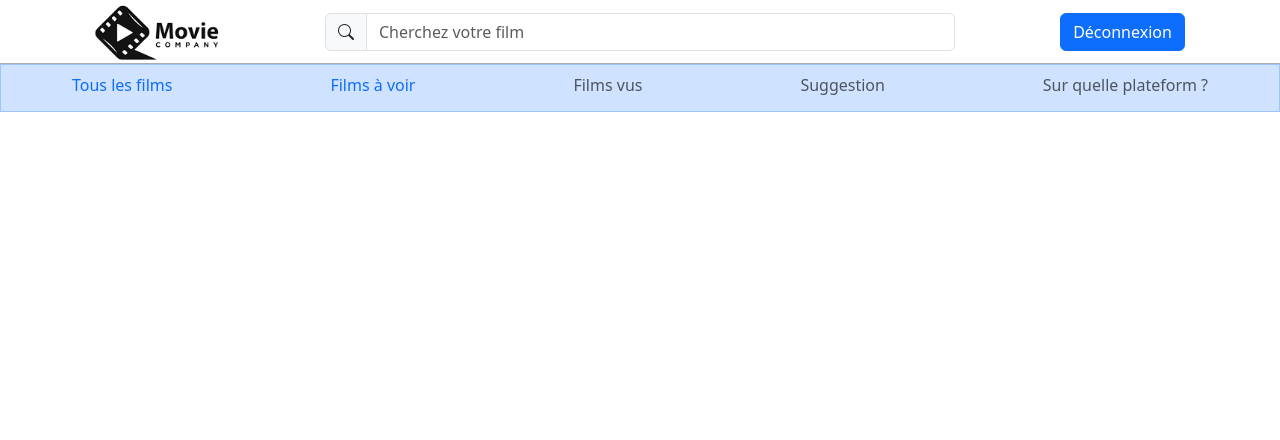
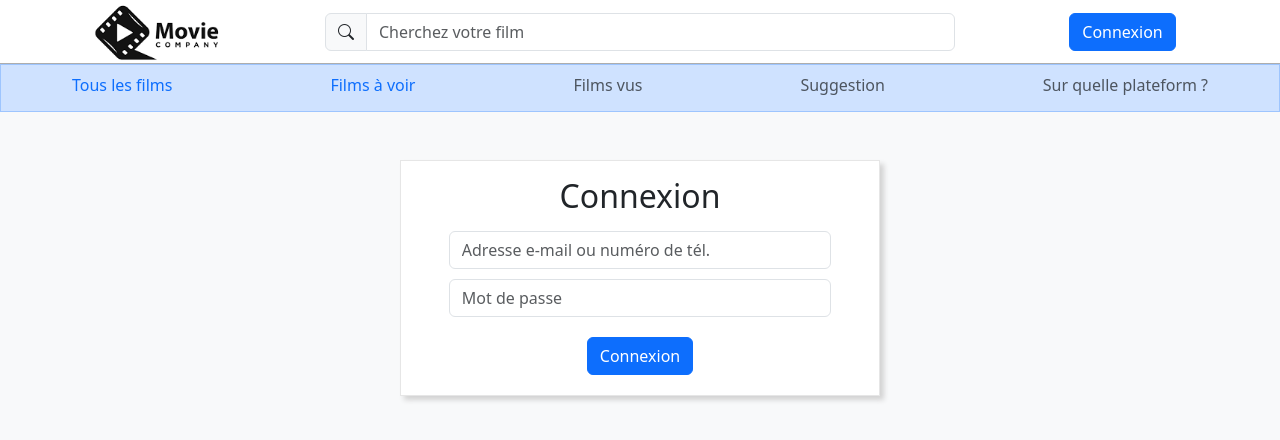
Before and after one commit to Tab0o33/vizMovies, an Angular app: page /login in a window 1280 px wide. Before the commit this address led to /. Shown: the top 440 px of the page. Built offline with nearby package versions, Linux system fonts and the light colour scheme.

Commit message:
feat(#001): ajout du login / logout

```diff
--- a/package.json
+++ b/package.json
@@ -1,6 +1,6 @@
 {
   "name": "viz-movies",
-  "version": "0.5.0",
+  "version": "0.6.0",
   "scripts": {
     "ng": "ng",
     "start": "ng serve",
--- a/src/app/app-routing.module.ts
+++ b/src/app/app-routing.module.ts
@@ -3,10 +3,13 @@ import { RouterModule, Routes } from '@angular/router';
 import { MovieGalleryComponent } from './movie-gallery/movie-gallery.component';
 import { SingleMoviePageComponent } from './single-movie-page/single-movie-page.component';
 import { TowatchListComponent } from './towatch-list/towatch-list.component';
+import { LoginComponent } from './login/login.component';
+import { AuthGuard } from './guards/auth.guard';
 
 const routes: Routes = [
     { path: 'movie/:id', component: SingleMoviePageComponent },
-    { path: 'toWatchList', component: TowatchListComponent },
+    { path: 'login', component: LoginComponent },
+    { path: 'toWatchList', component: TowatchListComponent, canActivate: [AuthGuard] },
     { path: '', component: MovieGalleryComponent },
 
 ];
--- a/src/app/app.module.ts
+++ b/src/app/app.module.ts
@@ -12,6 +12,7 @@ import { MenuComponent } from './menu/menu.component';
 import { RatingComponent } from './rating/rating.component';
 import { TowatchListComponent } from './towatch-list/towatch-list.component';
 import { TowatchListItemComponent } from './towatch-list-item/towatch-list-item.component';
+import { LoginComponent } from './login/login.component';
 
 @NgModule({
     declarations: [
@@ -23,7 +24,8 @@ import { TowatchListItemComponent } from './towatch-list-item/towatch-list-item.
         MenuComponent,
         RatingComponent,
         TowatchListComponent,
-        TowatchListItemComponent
+        TowatchListItemComponent,
+        LoginComponent
     ],
     imports: [
         BrowserModule,
--- /dev/null
+++ b/src/app/guards/auth.guard.ts
@@ -0,0 +1,22 @@
+import { Injectable } from '@angular/core';
+import { ActivatedRouteSnapshot, CanActivate, Router, RouterStateSnapshot } from '@angular/router';
+import { AuthService } from '../services/auth.service';
+
+@Injectable({
+    providedIn: 'root'
+})
+export class AuthGuard implements CanActivate {
+
+    constructor(private auth: AuthService,
+        private router: Router) { }
+
+    canActivate(route: ActivatedRouteSnapshot, state: RouterStateSnapshot): boolean {
+        const token = this.auth.getToken();
+        if (token) {
+            return true;
+        } else {
+            this.router.navigateByUrl('/login?error=unauthorizedRoute');
+            return false;
+        }
+    }
+}
--- a/src/app/header/header.component.html
+++ b/src/app/header/header.component.html
@@ -1,4 +1,4 @@
-<div class="header">
+<div class="header  bg-white">
     <img src="assets/img/logo.png" alt="logo" (click)="onLogoClick()">
     <div class="input-group searchbar">
         <span class="input-group-text" id="basic-addon1">
@@ -7,6 +7,9 @@
         <input type="text" class="form-control" placeholder="Cherchez votre film">
     </div>
     <div class="profil">
-        <button type="button" class="btn btn-primary">Déconnexion</button>
+        <button type="button" class="btn" [ngClass]="isConnected ? 'btn-secondary' : 'btn-primary'"
+            (click)="onButtonClick()">
+            {{isConnected ? 'Déconnexion' : 'Connexion'}}
+        </button>
     </div>
 </div>
--- a/src/app/header/header.component.ts
+++ b/src/app/header/header.component.ts
@@ -1,17 +1,39 @@
-import { Component } from '@angular/core';
+import { Component, OnInit } from '@angular/core';
 import { Router } from '@angular/router';
+import { AuthService } from '../services/auth.service';
+import { Subscription } from 'rxjs';
 
 @Component({
     selector: 'app-header',
     templateUrl: './header.component.html',
     styleUrls: ['./header.component.scss']
 })
-export class HeaderComponent {
+export class HeaderComponent implements OnInit {
 
-    constructor(private router: Router) { }
+    isConnected!: boolean;
+    isConnectedSubscription!: Subscription;
+
+    constructor(private authService: AuthService,
+        private router: Router) { }
+
+    ngOnInit(): void {
+        this.isConnected = false;
+        this.isConnectedSubscription = this.authService.connectedSubject$.subscribe(val => {
+            this.isConnected = val;
+        });
+    }
 
     onLogoClick(): void {
         this.router.navigateByUrl('');
     }
 
+    onButtonClick(): void {
+        if (!this.isConnected) {
+            this.router.navigateByUrl('login');
+        } else {
+            this.isConnected = false;
+            this.authService.logout();
+        }
+    }
+
 }
--- /dev/null
+++ b/src/app/login/login.component.html
@@ -0,0 +1,13 @@
+<div class="login bg-white mt-5">
+    <h2 class="my-3">Connexion</h2>
+    <div class="form-group">
+        <input type="text" class="form-control w-100" placeholder="Adresse e-mail ou numéro de tél.">
+    </div>
+    <div class="form-group">
+        <input type="password" class="form-control w-100" placeholder="Mot de passe">
+    </div>
+    <button class="btn btn-primary" (click)="onLogin()">Connexion</button>
+    <div *ngIf="errorMsg" class="alert alert-danger mx-3" role="alert">
+        {{ errorMsg }}
+    </div>
+</div>
--- /dev/null
+++ b/src/app/login/login.component.scss
@@ -0,0 +1,32 @@
+.login{
+    border: solid black 1px;
+    width: 30em;
+    margin: auto;
+    border: solid rgb(230, 230, 230) 1px;
+    box-shadow: lightgray 4px 4px 5px;
+}
+
+h2{
+    text-align: center;
+}
+
+.form-group {
+  margin: 10px auto;
+  width: 80%;
+  display: flex;
+  align-items: center;
+  justify-content: space-between;
+}
+
+input, textarea {
+  width: 50%;
+}
+
+.action-buttons {
+  width: 100%;
+}
+
+button {
+  display: block;
+  margin: 20px auto;
+}
--- /dev/null
+++ b/src/app/login/login.component.ts
@@ -0,0 +1,31 @@
+import { Component, Input } from '@angular/core';
+import { ActivatedRoute, Router } from '@angular/router';
+import { AuthService } from '../services/auth.service';
+
+@Component({
+    selector: 'app-login',
+    templateUrl: './login.component.html',
+    styleUrls: ['./login.component.scss']
+})
+export class LoginComponent {
+
+    @Input() errorMsg!: string;
+
+    constructor(private auth: AuthService,
+        private route: ActivatedRoute,
+        private router: Router) { }
+
+    ngOnInit() {
+        this.route.queryParams
+            .subscribe(params => {
+                this.errorMsg = params['error'] === 'unauthorizedRoute' ? 'Veuillez vous identifier pour accéder à cette page' : '';
+            }
+            );
+    }
+
+    onLogin() {
+        this.auth.login();
+        this.router.navigateByUrl('');
+    }
+
+}
--- /dev/null
+++ b/src/app/services/auth.service.ts
@@ -0,0 +1,36 @@
+import { Injectable } from '@angular/core';
+import { Router } from '@angular/router';
+import { Subject } from 'rxjs';
+
+@Injectable({
+    providedIn: 'root'
+})
+export class AuthService {
+
+    private token!: string;
+    private isConnected!: boolean;
+    connectedSubject$ = new Subject<boolean>();
+
+    constructor(private router: Router) { }
+
+    login(): void {
+        this.token = 'MyFakeToken';
+        this.isConnected = true;
+        this.emitIsConnectedSubject();
+    }
+
+    getToken(): string {
+        return this.token;
+    }
+
+    logout(): void {
+        this.token = '';
+        this.isConnected = false;
+        this.emitIsConnectedSubject();
+        this.router.navigateByUrl('');
+    }
+
+    emitIsConnectedSubject(): void {
+        this.connectedSubject$.next(this.isConnected);
+    }
+}
--- a/src/app/single-movie-page/single-movie-page.component.ts
+++ b/src/app/single-movie-page/single-movie-page.component.ts
@@ -1,4 +1,4 @@
-import { Component } from '@angular/core';
+import { Component, OnInit } from '@angular/core';
 import { ActivatedRoute } from '@angular/router';
 import { MoviesService } from '../services/movies.service';
 import { Movie } from '../models/movie.model';
@@ -8,7 +8,7 @@ import { Movie } from '../models/movie.model';
     templateUrl: './single-movie-page.component.html',
     styleUrls: ['./single-movie-page.component.scss']
 })
-export class SingleMoviePageComponent {
+export class SingleMoviePageComponent implements OnInit {
 
     movie!: Movie;
 
--- a/src/index.html
+++ b/src/index.html
@@ -1,5 +1,6 @@
 <!doctype html>
 <html lang="en">
+
 <head>
     <meta charset="utf-8">
     <title>VizMovies</title>
@@ -7,7 +8,9 @@
     <meta name="viewport" content="width=device-width, initial-scale=1">
     <link rel="icon" type="image/x-icon" href="favicon.ico">
 </head>
-<body>
+
+<body class="bg-light">
     <app-root></app-root>
 </body>
+
 </html>
```
Also changed, not shown: 1 other file (tests, documents, lock files or other folders). Lines whose indentation alone changed are shown as unchanged.
